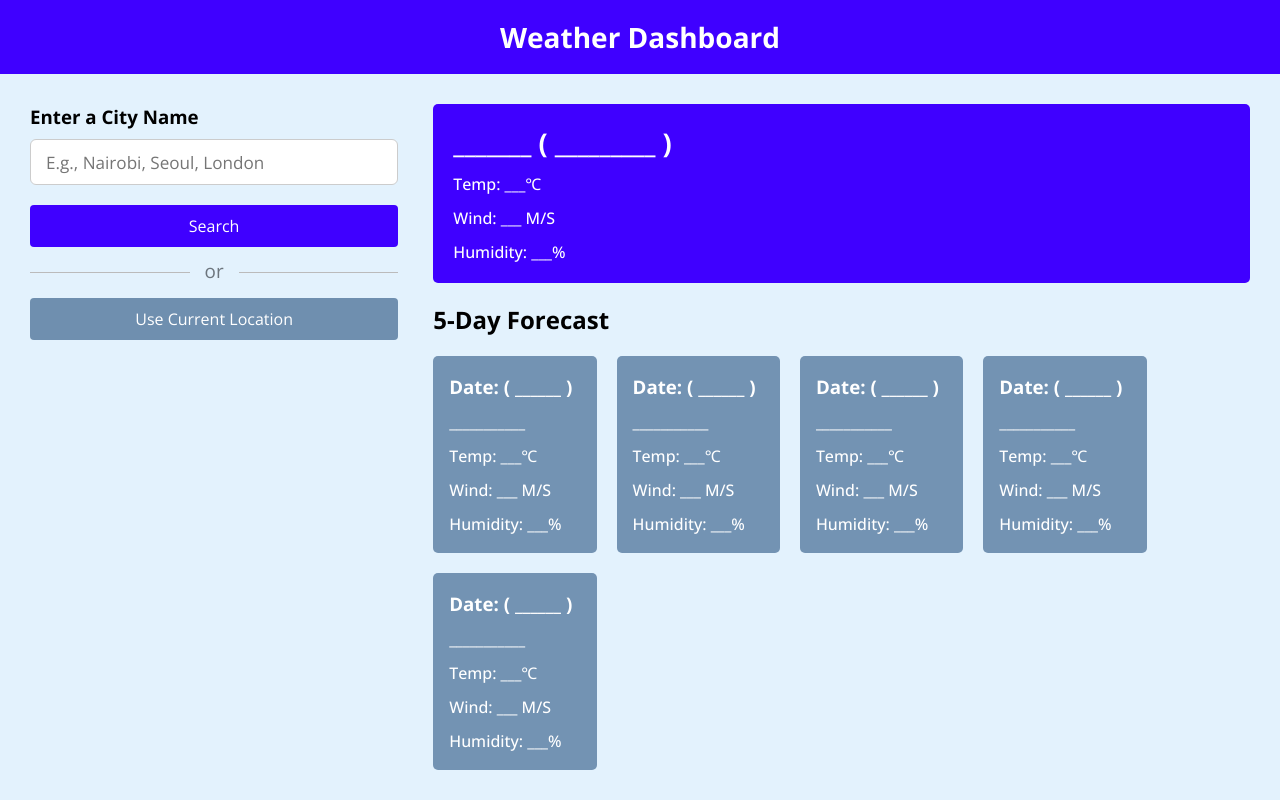
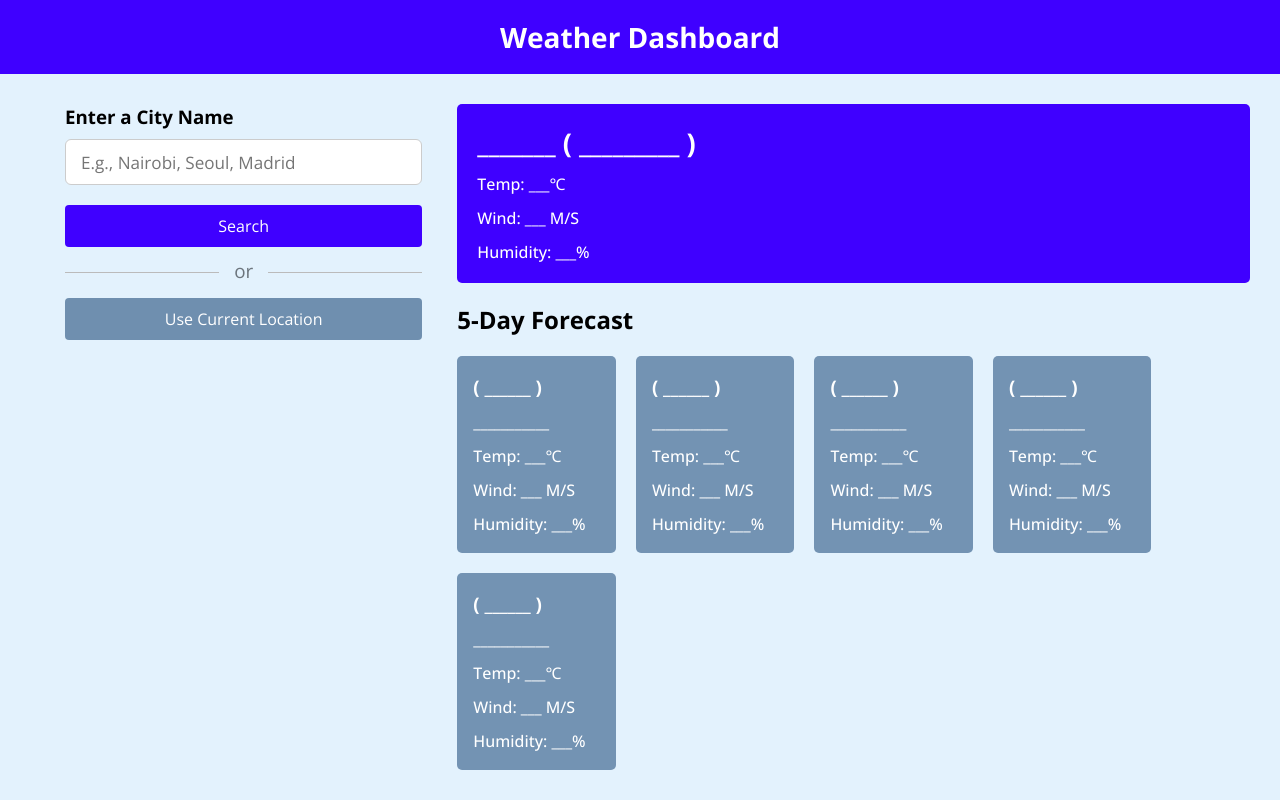
Before and after one commit to MwangiTess/Weather-app, a plain HTML site: page index.html in a window 1280 px wide. Drawn offline with nearby package versions, Linux system fonts and the light colour scheme.

Commit message:
updated functionality of the app

```diff
--- a/index.html
+++ b/index.html
@@ -10,9 +10,10 @@
 <body>
     <h1>Weather Dashboard</h1>
     <div class="container">
+        <div class="messageContainer"></div>
         <div class="weather-input">
             <h3>Enter a City Name</h3>
-            <input class = "city-input"type="text" placeholder="E.g., Nairobi, Seoul, London ">
+            <input class = "city-input"type="text" placeholder="E.g., Nairobi, Seoul, Madrid ">
             <button class="search-btn">Search</button>
             <div class="separator"></div>
             <button class="location-btn">Use Current Location</button>
@@ -25,56 +26,45 @@
                     <h4>Wind: ___ M/S</h4>
                     <h4>Humidity: ___%</h4>
                 </div>
-                <!-- <div class="icon">
-                    <img src="./Icons/cloud_day_precipitation_rain_snow_icon.svg" alt="weather-icon">
-                    <h4>Moderate Rain</h4>
-                </div> -->
             </div>
             <div class="days-forecast">
                 <h2>5-Day Forecast</h2>
                 <ul class="weather-cards">
                     <li class="card">
-                        <h3>Date: ( ______ )</h3>
+                        <h3>( ______ )</h3>
                         <h4>___________</h4>
                         <h4>Temp: ___℃ </h4>
                         <h4>Wind: ___ M/S</h4>
                         <h4>Humidity: ___%</h4>
                     </li>
                     <li class="card">
-                        <h3>Date: ( ______ )</h3>
+                        <h3>( ______ )</h3>
                         <h4>___________</h4>
                         <h4>Temp: ___℃ </h4>
                         <h4>Wind: ___ M/S</h4>
                         <h4>Humidity: ___%</h4>
                     </li>
                     <li class="card">
-                        <h3>Date: ( ______ )</h3>
+                        <h3>( ______ )</h3>
                         <h4>___________</h4>
                         <h4>Temp: ___℃ </h4>
                         <h4>Wind: ___ M/S</h4>
                         <h4>Humidity: ___%</h4>
                     </li>
                     <li class="card">
-                        <h3>Date: ( ______ )</h3>
+                        <h3>( ______ )</h3>
                         <h4>___________</h4>
                         <h4>Temp: ___℃ </h4>
                         <h4>Wind: ___ M/S</h4>
                         <h4>Humidity: ___%</h4>
                     </li>
                     <li class="card">
-                        <h3>Date: ( ______ )</h3>
+                        <h3>( ______ )</h3>
                         <h4>___________</h4>
                         <h4>Temp: ___℃ </h4>
                         <h4>Wind: ___ M/S</h4>
                         <h4>Humidity: ___%</h4>
                     </li>
-                    <!-- <li class="card">
-                        <h3>(2023-06-09)</h3>
-                        <img src="./Icons/cloud_day_precipitation_rain_snow_icon.svg" alt="weather-icon">
-                        <h4>Temp: 19.10℃ </h4>
-                        <h4>Wind: 4.31 M/S</h4>
-                        <h4>Humidity: 79%</h4>
-                    </li> -->
                 </ul>
             </div>
         </div>
--- a/index.js
+++ b/index.js
@@ -4,7 +4,8 @@ const cityInput = document.querySelector(".city-input");
 const weatherCardsDiv = document.querySelector(".weather-cards");
 const currentWeatherDiv = document.querySelector(".current-weather");
 
-const API_KEY = "0b34a77bfd31a66d28e673d966935b1e"; //API key for OpenWeatherMap API
+const API_KEY = "7aee831d9df1c6c7d594e736c92a01c2"; //API key for OpenWeatherMap API
+
 
 const createWeatherCard = (cityName, weatherItem, index) =>{
     if(index === 0){ // HTML for the main weather card
@@ -60,7 +61,7 @@ const getWeatherDetails = (cityName, lat, lon) => {
         weatherCardsDiv.innerHTML = "";
 
         // creating weather cards and adding them to the DOM
-        console.log(fiveDaysForecast)
+        // console.log(fiveDaysForecast)
         fiveDaysForecast.forEach((weatherItem, index) => {
             if(index === 0){
                 currentWeatherDiv.insertAdjacentHTML("beforeend",  createWeatherCard(cityName, weatherItem, index))
@@ -92,7 +93,7 @@ const getCityCoordinates = () => {
 const getUserCoordinates = () => {
     navigator.geolocation.getCurrentPosition(
         position => {
-            console.log(position)
+            // console.log(position)
             const {latitude, longitude} = position.coords;
             const REVERSE_GEOCODING_URL=`http://api.openweathermap.org/geo/1.0/reverse?lat=${latitude}&lon=${longitude}&limit=1&appid=${API_KEY}`;
 
@@ -100,7 +101,7 @@ const getUserCoordinates = () => {
             fetch(REVERSE_GEOCODING_URL)
             .then(res => res.json())
             .then(data => {
-                console.log(data)
+                // console.log(data)
                 const { name } = data[0]
                 getWeatherDetails(name, latitude, longitude);
             })
--- a/style.css
+++ b/style.css
@@ -117,6 +117,10 @@
     max-width: 100px;
     margin: 5px 0 -12px 0;
 }
+.error-message {
+    color: red;
+    font-weight: 600;
+}
 
 /* Adding responsiveness */
 
```
Also changed, not shown: 1 other file.
